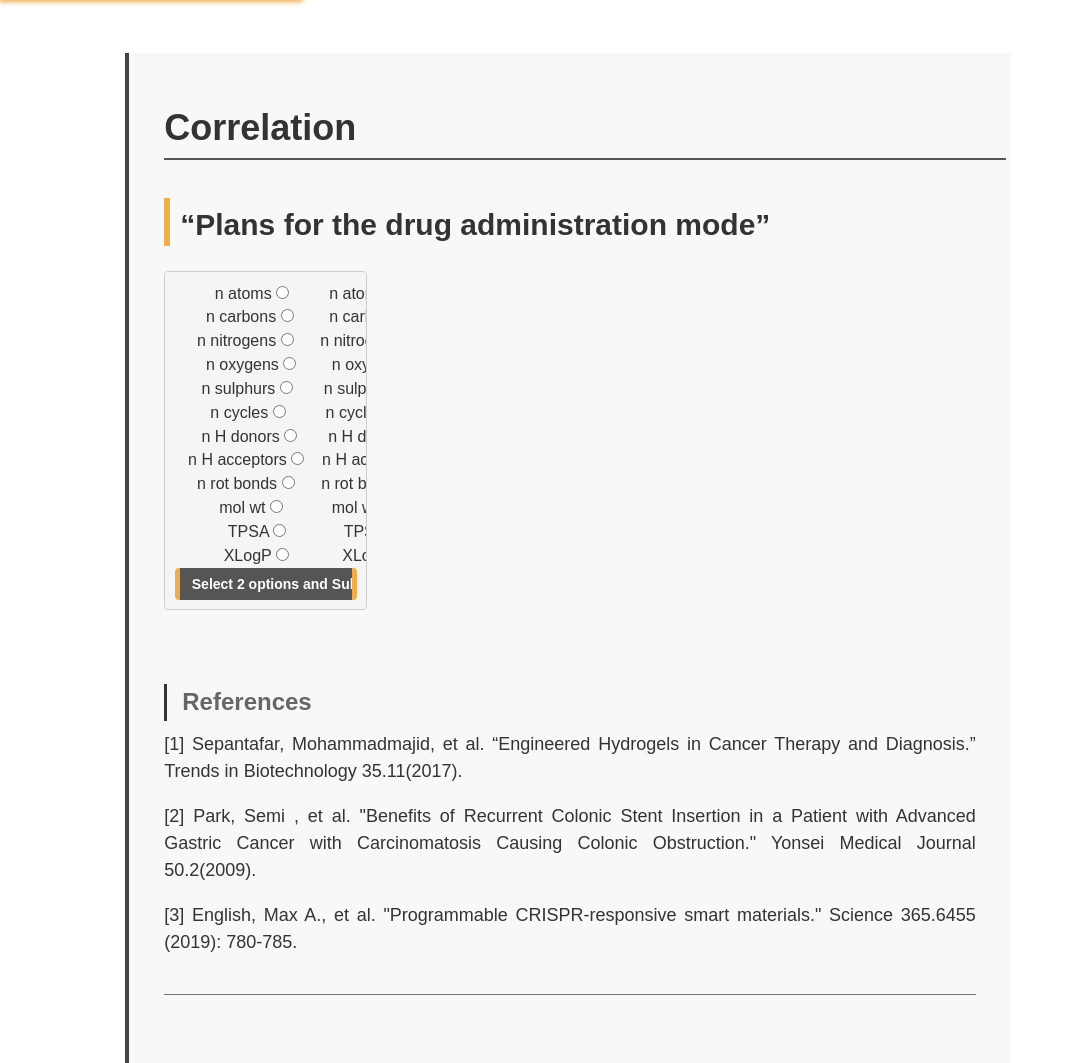
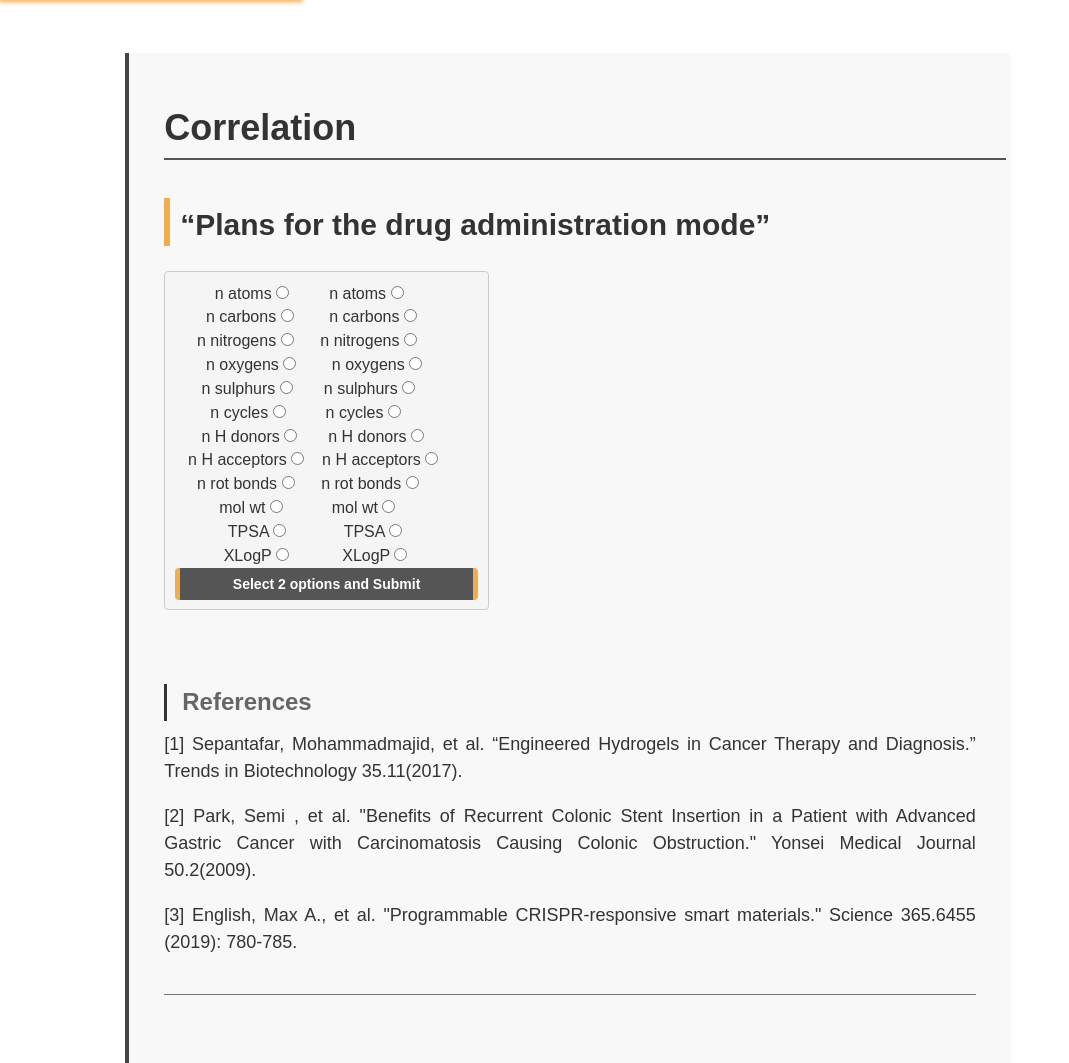
Before and after one commit to B176888-2020/webDD-ICA, a PHP site: page /p4.php in a window 1280 px wide. Shown: the part 51-1114 px from the top of the page, without its empty margins (0-1069 px from the left). Run offline with PHP 8.4, Linux system fonts and the light colour scheme; the visitor is signed in with stand-in values (Sample User, id 1).

Commit message:
PHP: style corr page

```diff
--- a/p4.php
+++ b/p4.php
@@ -87,7 +87,7 @@ if(isset($_POST['tgval']) && isset($_POST['tgvalb']))
 }
 
 // Call the script and buttons
-echo '<form action="p4.php" method="post"><pre style="width: 25%;">';
+echo '<form action="p4.php" method="post"><pre style="width: 40%;">';
 for($j = 0 ; $j <sizeof($dbfs) ; ++$j) {
     if($j == 0) {
         printf(' %15s <input type="radio" name="tgval" value="%s" checked"/> %15s <input type="radio" name="tgvalb" value="%s" checked"/>',$nms[$j],$dbfs[$j],$nms[$j],$dbfs[$j]);
```
